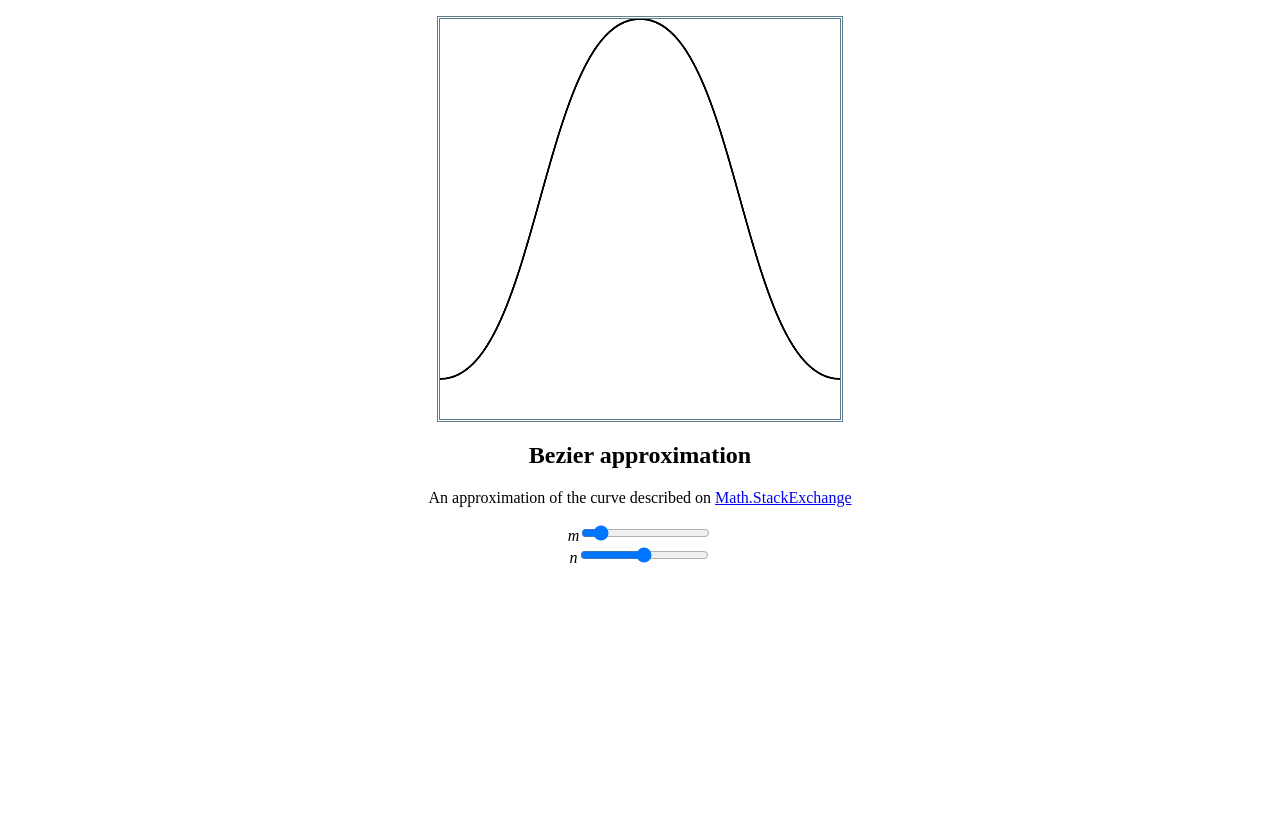
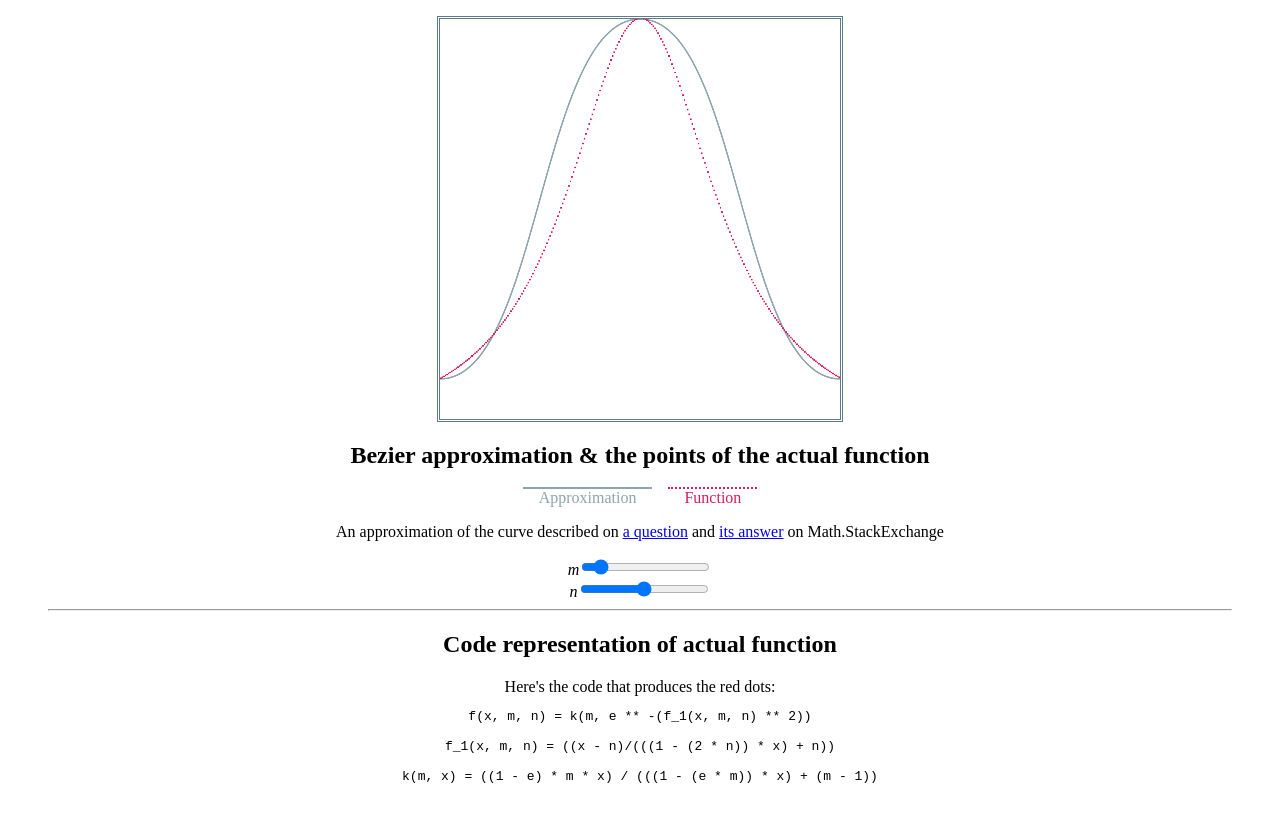
Before and after one commit to BlueHuskyStudios/Decision-Cruncher, a plain HTML site: page curve.html in a window 1280 px wide. Drawn offline with Linux system fonts and the light colour scheme.

Commit message:
Updated demo to include possible solution

```diff
--- a/curve.html
+++ b/curve.html
@@ -15,21 +15,50 @@
         body {
             text-align: center;
         }
+
+        figcaption [id$="-legend"] {
+            padding: 0 1em;
+            border-top-width: 2px;
+        }
+            figcaption #bezier-legend {
+                color: #90A4AE;
+                border-top-style: solid;
+            }
+            figcaption #function-legend {
+                color: #D81B60;
+                border-top-style: dotted;
+            }
     </style>
 </head>
 <body>
+<main>
     <figure>
         <canvas id="canvas" height="1024" width="1024">You need a more modern browser</canvas>
         <figcaption>
-        <h2>Bezier approximation</h2>
-        <p>An approximation of the curve described on <a href="https://math.stackexchange.com/q/2699582/317419">Math.StackExchange</a></p>
+            <h2>Bezier approximation &amp; the points of the actual function</h2>
+            <aside><span id="bezier-legend">Approximation</span>&emsp;<span id="function-legend">Function</span></aside>
+            <p>An approximation of the curve described on
+                <a href="https://math.stackexchange.com/q/2699582/317419">a question</a> and
+                <a href="https://math.stackexchange.com/a/2700489/317419">its answer</a> on Math.StackExchange</p>
             <div><label><i>m</i><input type="range" id="m" min="0" max="1" step="0.001" value="0.1"/></label></div>
             <div><label><i>n</i><input type="range" id="n" min="0" max="1" step="0.001" value="0.5"/></label></div>
+            <hr/>
+            <h2>Code representation of actual function</h2>
+            Here's the code that produces the red dots:
+            <pre>
+f(x, m, n) = k(m, e ** -(f_1(x, m, n) ** 2))
+
+f_1(x, m, n) = ((x - n)/(((1 - (2 * n)) * x) + n))
+
+k(m, x) = ((1 - e) * m * x) / (((1 - (e * m)) * x) + (m - 1))
+            </pre>
         </figcaption>
     </figure>
+</main>
 
 
-<script>
+<!--suppress CheckValidXmlInScriptTagBody -->
+<script type="application/javascript">
 canvas = {
     "element": document.getElementById("canvas")
 }
@@ -43,6 +72,20 @@ inputs = {
     }
 }
 
+
+function f(x, m, n) {
+    function temp_1 (x, m, n) {
+        return ((x - n)/(((1 - (2 * n)) * x) + n))
+    }
+    return k(m, Math.E ** -(temp_1(x, m, n) ** 2))
+}
+
+
+function k(m, x) {
+    return ((1 - Math.E) * m * x) / (((1 - (Math.E * m)) * x) + (m - 1))
+}
+
+
 function draw() {
     m = inputs.m.value
     n = inputs.n.value
@@ -50,7 +93,7 @@ function draw() {
 
     context.clearRect(0, 0, canvas.drawingWidth, canvas.drawingHeight)
     context.scale(canvas.drawingWidth, canvas.drawingHeight)
-    //context.scale(20, 20)
+
 
     context.beginPath()
     context.moveTo(0, m)
@@ -64,9 +107,19 @@ function draw() {
       1 - ((1 - n) / 2), m,
       1, m
     )
-    context.lineWidth = 2 / canvas.actualHeight
+    context.lineWidth = 4 / canvas.drawingWidth
+    context.strokeStyle = '#90A4AE'
     context.stroke()
-    context.resetTransform();
+
+
+    context.fillStyle = '#D81B60'
+    step = 4 / canvas.drawingWidth
+    for (x = 0; x < 1; x += step) {
+        y = f(x, m, n)
+        context.fillRect(x, y, step, step)
+    }
+
+    context.resetTransform()
 }
 
 
```
Lines whose indentation alone changed are shown as unchanged.
